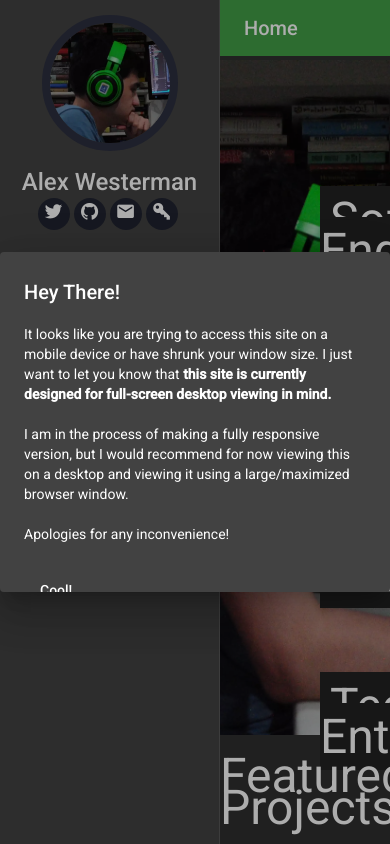
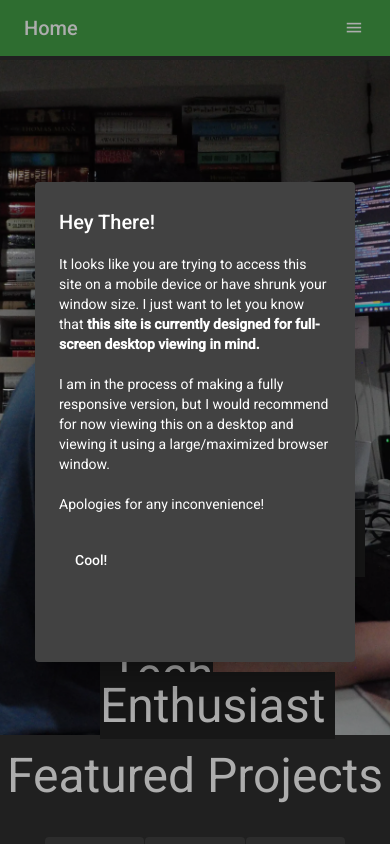
Before and after one commit to FaceFTW/faceftw.github.io, an Angular app: page /main in a window 390 px wide. Built offline with nearby package versions, Linux system fonts and the light colour scheme.

Commit message:
Sidebar is now Responsive
ngl, that fix was actually not that hard...

```diff
--- a/src/app/app.component.html
+++ b/src/app/app.component.html
@@ -1,7 +1,8 @@
 <div class="container">
 	<mat-sidenav-container class="snav-container">
 		<!--Sidenav-->
-		<mat-sidenav #snav [mode]="'side'" [fixedInViewport]="true" opened class="snav">
+		<mat-sidenav #snav [mode]=" isMobile? 'over':'side'" [fixedInViewport]="!isMobile" [opened]="!isMobile"
+			class="snav">
 			<div class="profile">
 				<a routerLink="/main" routerLinkActive="active">
 					<img src="/assets/img/pfp_not_funny.webp" alt="" class="pfp">
@@ -52,9 +53,9 @@
 			<mat-toolbar color="primary" class="headerBlock">
 				<h1 class="headerName">{{toolbarTitle}}</h1>
 				<span class="headerSpacer"></span>
-				<!-- <button mat-icon-button (click)="snav.toggle()" class="menuToggle" *ngIf="mobileQuery.matches">
+				<button mat-icon-button (click)="snav.toggle()" class="menuToggle" *ngIf="isMobile">
 					<mat-icon fontIcon="nf-mdi-menu"></mat-icon>
-				</button> -->
+				</button>
 			</mat-toolbar>
 			<div class="routerContent">
 				<router-outlet></router-outlet>
--- a/src/app/app.component.ts
+++ b/src/app/app.component.ts
@@ -1,5 +1,5 @@
 import { BreakpointObserver, Breakpoints } from "@angular/cdk/layout";
-import { Component } from "@angular/core";
+import { Component, ViewChild } from "@angular/core";
 import { MatDialog } from "@angular/material/dialog";
 import { MatIconRegistry } from "@angular/material/icon";
 import { Title } from "@angular/platform-browser";
@@ -8,6 +8,7 @@ import { MobileUIWarnComponent } from "./mobile-uiwarn/mobile-uiwarn.component";
 import { Clipboard } from "@angular/cdk/clipboard";
 import pub_key from "src/assets/json/gpg_key.json";
 import { MatSnackBar } from "@angular/material/snack-bar";
+import { MatSidenav } from "@angular/material/sidenav";
 
 const titleFragment = " - Alex Westerman";
 const brokenBrkpts = [
@@ -33,6 +34,8 @@ export class AppComponent {
 
 	gpgPubKey = pub_key.pub_key;
 
+	isMobile: boolean = false;
+
 	constructor(
 		iconReg: MatIconRegistry,
 		private route: Router,
@@ -48,12 +51,17 @@ export class AppComponent {
 
 		//Breakpoint Observation for Warning about broken mobile ui
 		brkpointObs.observe(brokenBrkpts).subscribe((state) => {
-			if (state.matches && this.dialog.openDialogs.length === 0) {
-				this.dialog.open(MobileUIWarnComponent, {
-					width: "480px",
-					height: "340px",
-					hasBackdrop: true,
-				});
+			if (state.matches) {
+				this.isMobile = true;
+				if (this.dialog.openDialogs.length === 0) {
+					this.dialog.open(MobileUIWarnComponent, {
+						width: "320px",
+						height: "480px",
+						hasBackdrop: true,
+					});
+				}
+			} else {
+				this.isMobile = false;
 			}
 		});
 	}
--- a/src/assets/json/globalSite.schema.json
+++ b/src/assets/json/globalSite.schema.json
@@ -8,7 +8,16 @@
 			"description": "Your name, is displayed on the main sidebar of the portfolio",
 			"type": "string"
 		},
-		"profileImg": {}
+		"profileImg": {
+			"description": "File name of the image in assets/img to use for the profile picture in the sidebar",
+			"type": "string"
+		},
+		"social-links": {}
 	},
-	"required": ["name"]
+	"required": ["name"],
+	"$defs": {
+		"social-link":{
+			"description":"represents a link to a social page or "
+		}
+	}
 }
```
